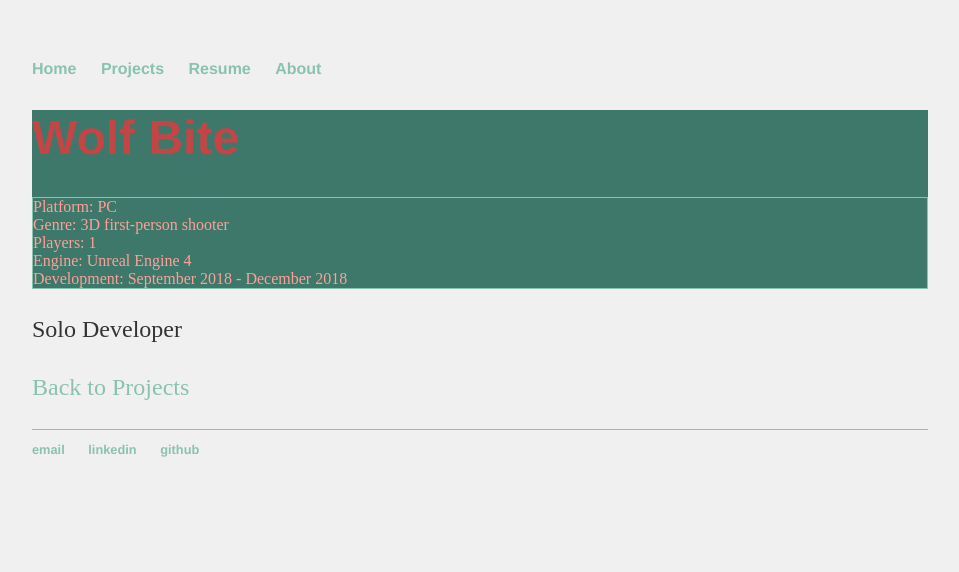
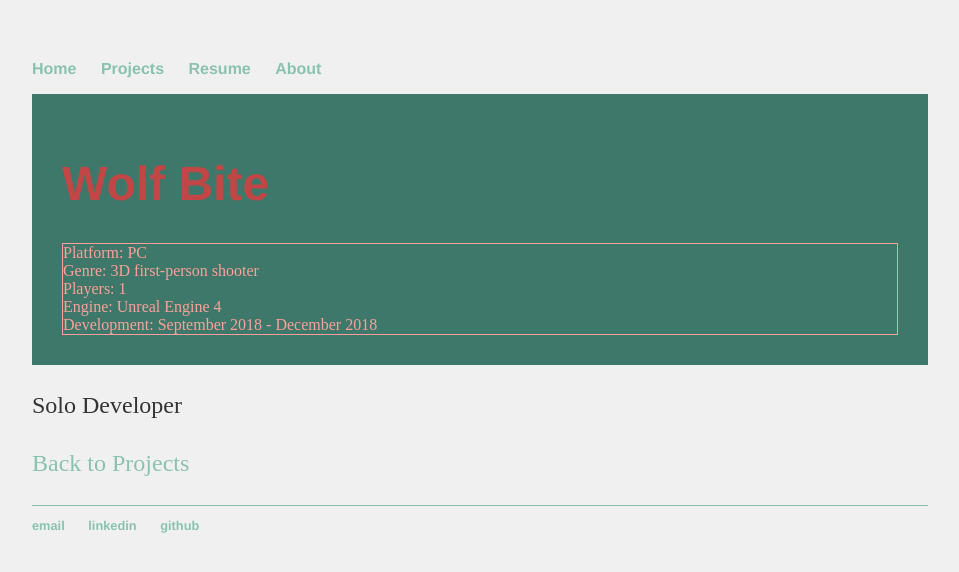
Before and after one commit to digigrant/digigrant.github.io, a Jekyll site: the page built from projects/wolf-bite.html, in a window 1280 px wide. Shown: the top 572 px of the page, without its empty margins (160-1119 px from the left). Built offline with Jekyll 4.4.1, drawn with Linux system fonts in a browser that asks for light colours.

Commit message:
Update main.scss

```diff
--- a/_sass/main.scss
+++ b/_sass/main.scss
@@ -109,8 +109,14 @@ ul.specs
 .project-header
 {
     background-color: $color4;
+    padding: 30px;
 
     .specs
+    {
+        border: 1px solid $color3;
+    }
+
+    .video
     {
         border: 1px solid $color5;
     }
```
